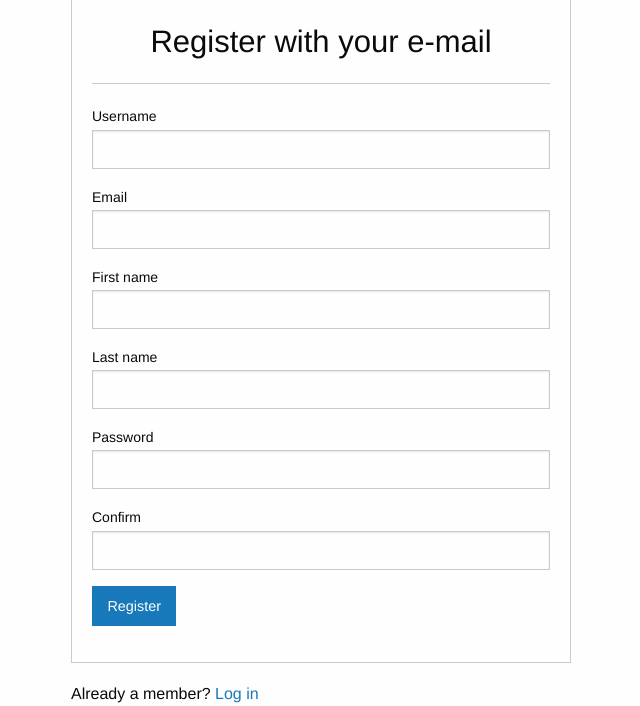
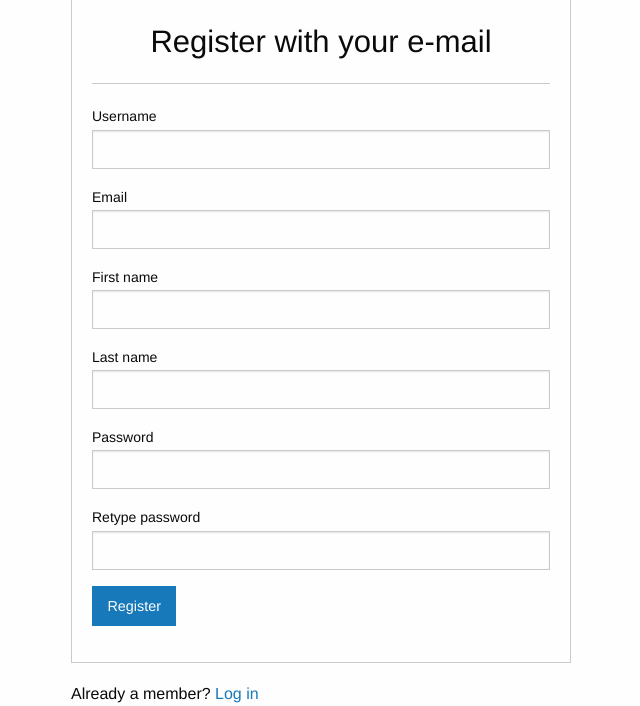
Before and after one commit to alinespereira/data-visualization-portfolio, a Python web app: template src/templates/user/register.html in a window 1280 px wide. Shown: the part 91-797 px from the top of the page, without its empty margins (319-959 px from the left). Run offline with Jinja, Linux system fonts and the light colour scheme; the template is opened without the code that fills it, so the values that code supplies are empty, except form fields; form fields are guessed from the names that the template uses.

Commit message:
Fix forms

```diff
--- a/src/forms/login.py
+++ b/src/forms/login.py
@@ -1,5 +1,5 @@
 from flask_user.forms import LoginForm
-from wtforms import StringField, PasswordField
+from wtforms import StringField, PasswordField, BooleanField
 from wtforms.validators import Length, DataRequired
 from flask_babel import lazy_gettext
 
@@ -9,3 +9,5 @@ class CustomLoginForm(LoginForm):
         'Username or e-mail'), [Length(min=4, max=25)])
     password = PasswordField(lazy_gettext('Password'),
                              validators=[DataRequired()])
+
+    remember_me = BooleanField(lazy_gettext('Remember me'))
--- a/src/templates/user/login.html
+++ b/src/templates/user/login.html
@@ -13,7 +13,7 @@
                     <p>{{ gettext('Please, check your username or e-mail and password.') }}</p>
                 </div>
                 <label>
-                    {{ form.username.label }}
+                    {{ gettext('Username or e-mail') }}
                     <input type="text" name="username" id="username" aria-errormessage="username-error" required>
                     <span class="form-error">
                         {{ form.username.errors|join('<br/ >') }}
@@ -26,6 +26,7 @@
                         {{ form.password.errors|join('<br/ >') }}
                     </span>
                 </label>
+                <br>
                 <button class="button" type="submit" value="Submit">{{ gettext("Log in") }}</button>
             </fieldset>
             <p>{{ gettext("Does not have an account?") }} <a
--- a/src/templates/user/register.html
+++ b/src/templates/user/register.html
@@ -53,11 +53,11 @@
                     </span>
                 </label>
                 <label>
-                    {{ form.confirm.label }}
-                    <input type="password" name={{ form.confirm.name }} id={{ form.confirm.id }}
-                        aria-errormessage="{{ form.confirm.id }}-error" required>
+                    {{ form.retype_password.label }}
+                    <input type="password" name={{ form.retype_password.name }} id={{ form.retype_password.id }}
+                        aria-errormessage="{{ form.retype_password.id }}-error" required>
                     <span class="form-error">
-                        {{ form.confirm.errors|join('<br/>') }}
+                        {{ form.retype_password.errors|join('<br/>') }}
                     </span>
                 </label>
                 <button class="button" type="submit" value="Register">{{ gettext("Register") }}</button>
```
Also changed, not shown: src/forms/register.py (+5 -5 lines), src/translations/pt/LC_MESSAGES/messages.po.
